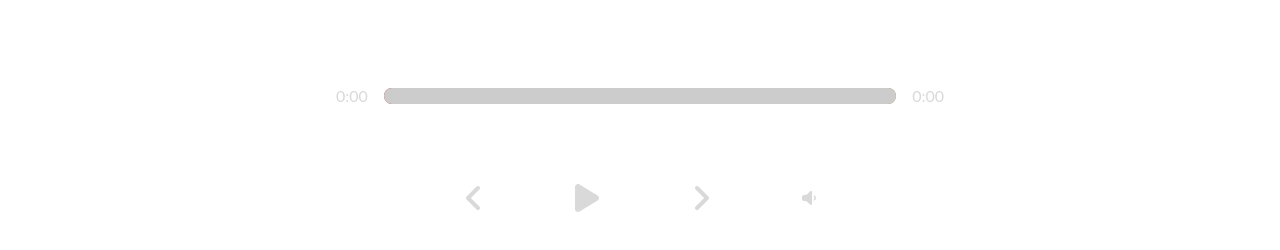
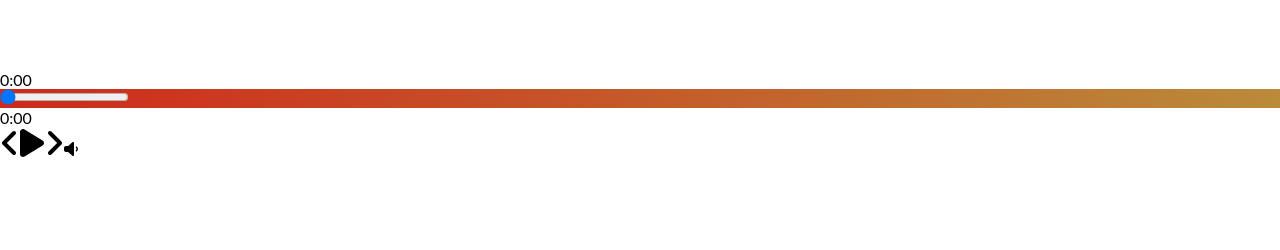
Before and after one commit to MATRIX-02/JustChill, a React (Create React App) app: page / in a window 1280 px wide. Shown: the part 490-740 px from the top of the page. Built offline with nearby package versions, Linux system fonts and the light colour scheme; the HTML template or start-up script is replaced by a standard one.

Commit message:
Update _player.scss

```diff
--- a/src/styles/_player.scss
+++ b/src/styles/_player.scss
@@ -1,84 +1,41 @@
-.player{
-    min-height: 20vh;
+.song-container{
+    min-height: 60vh;
     display: flex;
     flex-direction: column;
     align-items: center;
-    justify-content: space-between;
-}
+    justify-content: center;
+    img{
+        width: 20%;
+        border-radius: 50%;
+    }
 
-.time-control{
-    width: 50%;
-    display: flex;
-    align-items: center;
-    input{
-        width: 100%;
-        padding: 1rem 0rem;
-        -webkit-appearance: none;
-
-        background: transparent;
-        cursor: pointer;
+    h2{
+        padding: 3rem 1rem 1rem 1rem;
     }
-    p{
-        padding: 1rem;
-        color: rgb(217, 217, 217);
+    h3{
+        font-size: 1rem;
     }
 }
 
-.play-control{
-    display: flex;
-    justify-content: space-between;
-    align-items: center;
-    padding: 1rem;
-    width: 30%;
-    svg{
-        cursor: pointer;
-        color: rgb(217, 217, 217);
 
+
+@media screen and (max-width: 768px) {
+    .song-container{
+        img{
+            width: 60%;
+        }
     }
 }
 
-input[type="range"]:focus{
-    outline: none;
-}
+@keyframes rotate {
+    from {
+      transform: rotate(0deg);
+    }
+    to {
+      transform: rotate(360deg);
+    }
+  }
 
-input[type="range"]::-webkit-slider-thumb{
-    -webkit-appearance: none;
-    height: 16px;
-    width: 16px;
-
-}
-
-input[type="range"]::-moz-slider-thumb{
-    -webkit-appearance: none;
-    background: transparent;
-    border: none;
-}
-
-.track{
-    background: lightblue;
-    width: 100%;
-    height: 1rem;
-    position: relative;
-    border-radius: 1rem;
-    overflow: hidden;
-}
-
-.animate-track{
-    background: rgb(204, 204, 204);
-    width: 100%;
-    height: 100%;
-    position: absolute;
-    top: 0;
-    left: 0;
-    transform: translateX(0%);
-    pointer-events: none;
-}
-
-@media screen and (max-width: 768px) {
-    .time-control{
-        width: 90%;
-    }
-    .play-control{
-        width: 60%;
-    }
-}
+  .rotateSong {
+    animation: rotate 20s linear forwards infinite;
+  }
```
